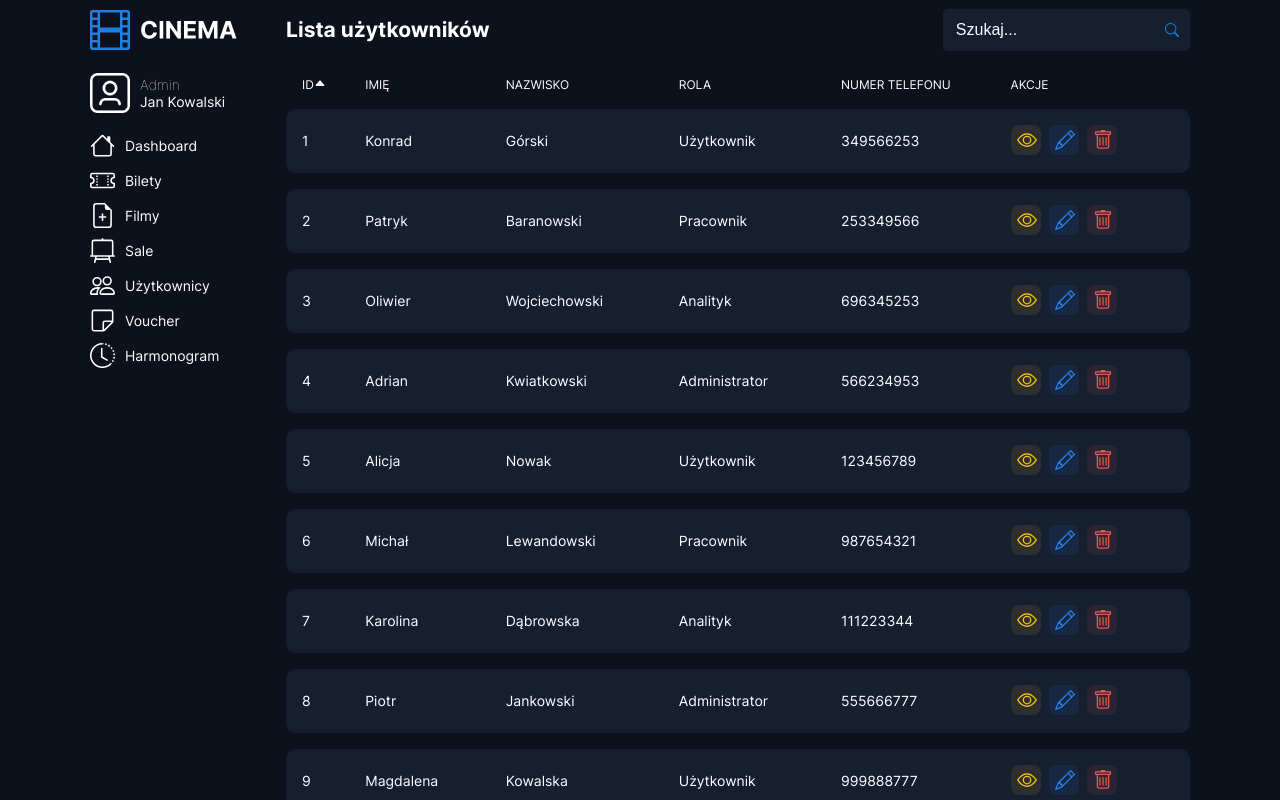
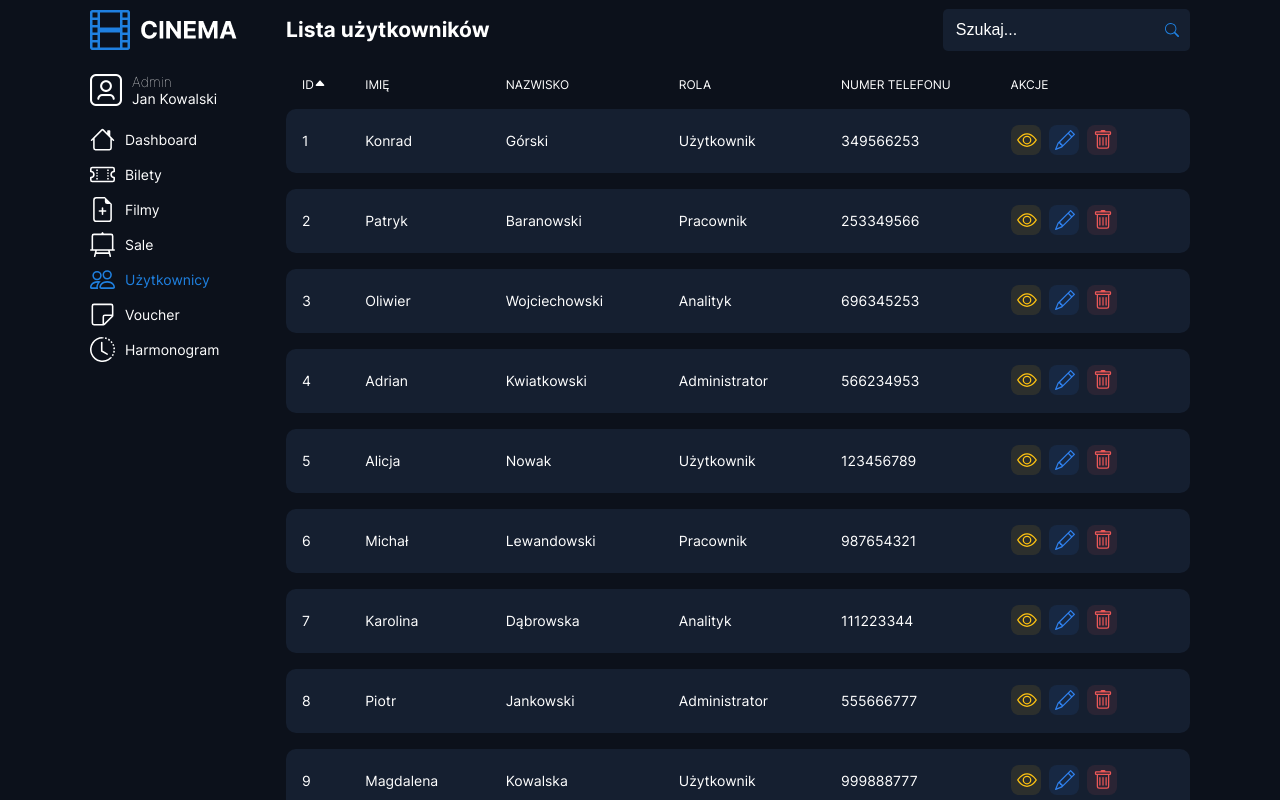
Before and after one commit to dezmerek/CinemaModern-project, a React (Create React App) app in the folder frontend/: page /dashboard/users in a window 1280 px wide. Shown: the top 800 px of the page. Built offline with nearby package versions, Linux system fonts and the light colour scheme.

Commit message:
Add support for active link

```diff
--- a/frontend/src/Styles/components/_Sidebar.scss
+++ b/frontend/src/Styles/components/_Sidebar.scss
@@ -12,8 +12,8 @@
         padding-top: 20px;
 
         img {
-            width: 40px;
-            height: 40px;
+            width: 2rem;
+            height: 2rem;
             margin-right: 10px;
         }
 
@@ -42,7 +42,7 @@
             margin-bottom: 10px;
 
             &:hover {
-                color: #1F80E0;
+                color: rgb(31, 128, 224);
             }
 
             svg {
@@ -50,6 +50,11 @@
                 width: 25px;
                 height: 25px;
             }
+
+            &.active {
+                color: rgb(31, 128, 224);
+            }
         }
     }
+
 }
--- a/frontend/src/components/dashboard/Sidebar/Sidebar.jsx
+++ b/frontend/src/components/dashboard/Sidebar/Sidebar.jsx
@@ -1,11 +1,13 @@
 import React from 'react';
-import { Link } from 'react-router-dom';
+import { Link, useLocation } from 'react-router-dom';
 import menuItems from './SidebarItems';
 import '../../../Styles/components/_Sidebar.scss';
 import logo from '../../../assets/images/logo.png';
 import avatar from '../../../assets/images/avatar.png';
 
 const Sidebar = () => {
+  const location = useLocation();
+
   return (
     <div className="sidebar">
       <div className="sidebar__logo">
@@ -20,7 +22,11 @@ const Sidebar = () => {
       </div>
       <div className="menu">
         {menuItems.map((item, index) => (
-          <Link to={item.link} key={index}>
+          <Link
+            to={item.link}
+            key={index}
+            className={location.pathname === item.link ? 'active' : ''}
+          >
             {item.icon} {item.name}
           </Link>
         ))}
```
